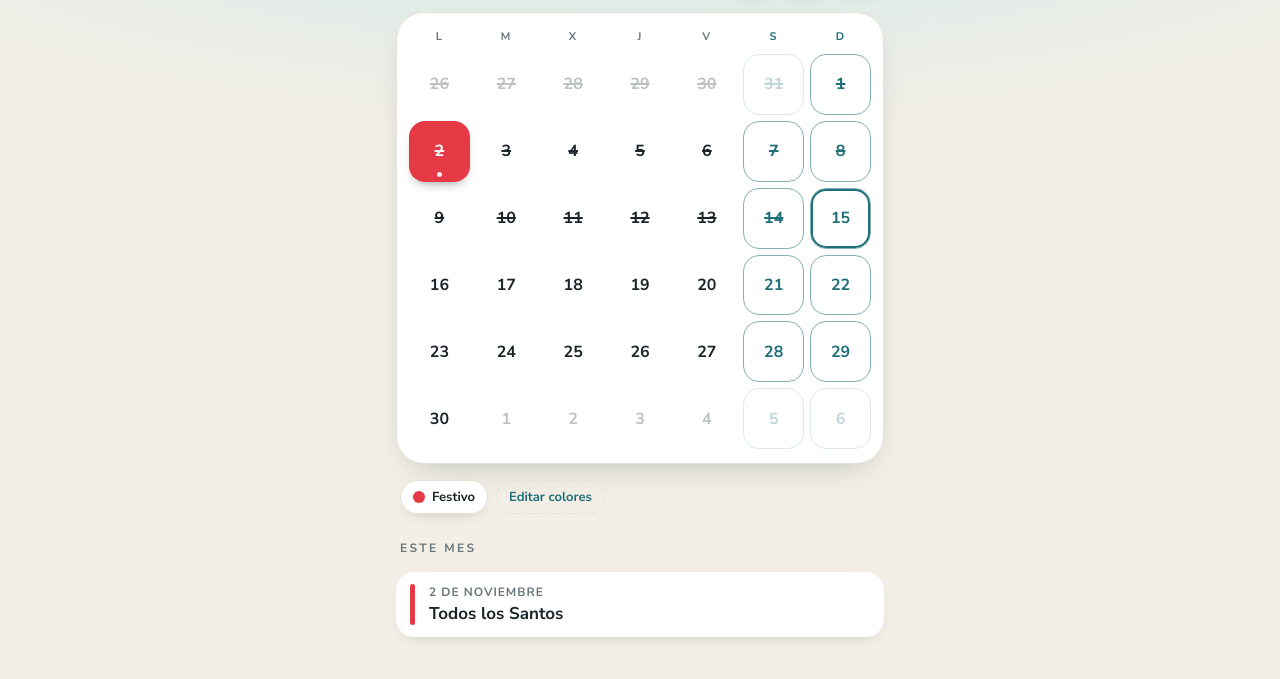
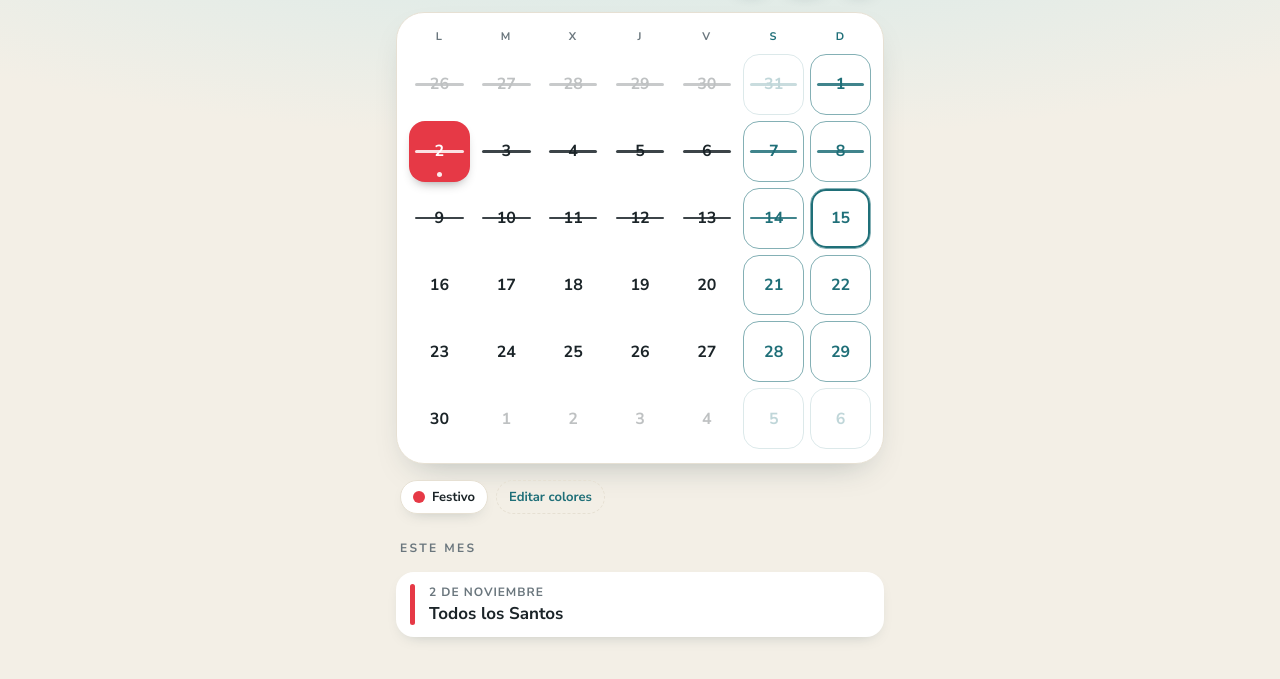
Before and after one commit to jesussopenag-droid/Calendario--colores, a plain HTML site: page index.html in a window 1280 px wide. Shown: the part 79-758 px from the top of the page. Drawn offline with Linux system fonts and the light colour scheme.

Commit message:
Raya más larga en los días pasados
Co-Authored-By: Claude Sonnet 5.5 <noreply@anthropic.com>
Claude-Session: https://claude.ai/code/session_014jK2iJEcAzKerhwJbKsZW1

```diff
--- a/index.html
+++ b/index.html
@@ -59,7 +59,7 @@ button:focus-visible,input:focus-visible{outline:3px solid var(--accent);outline
 .day:nth-child(7n+6),.day:nth-child(7n){border:1.5px solid var(--line);border:1.5px solid color-mix(in srgb,var(--accent) 55%,transparent)}
 .day.has:nth-child(7n+6),.day.has:nth-child(7n){border-color:rgba(255,255,255,.6)}
 .day.out{opacity:.28}
-.day.past{text-decoration:line-through;text-decoration-thickness:2px;text-decoration-skip-ink:none}
+.day.past::after{content:"";position:absolute;left:10%;right:10%;top:50%;height:2.5px;margin-top:-1.25px;border-radius:2px;background:currentColor;opacity:.85;pointer-events:none}
 .day.hoy{box-shadow:inset 0 0 0 2px var(--accent)}
 .day.has{box-shadow:0 6px 12px -6px rgba(0,0,0,.45)}
 .day.hoy.has{box-shadow:0 0 0 2px var(--surface),0 0 0 4px var(--accent),0 6px 12px -6px rgba(0,0,0,.45)}
```
